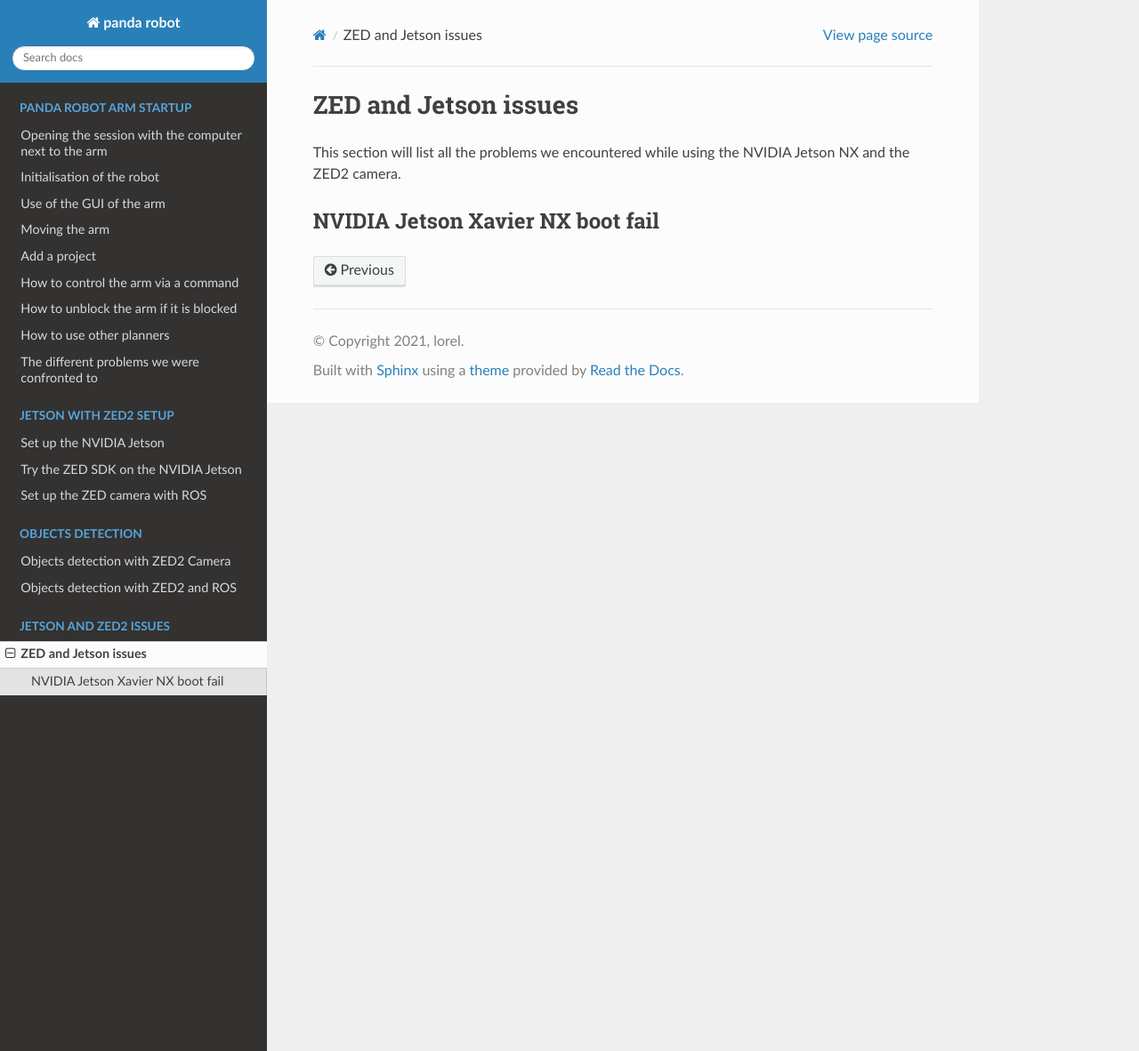
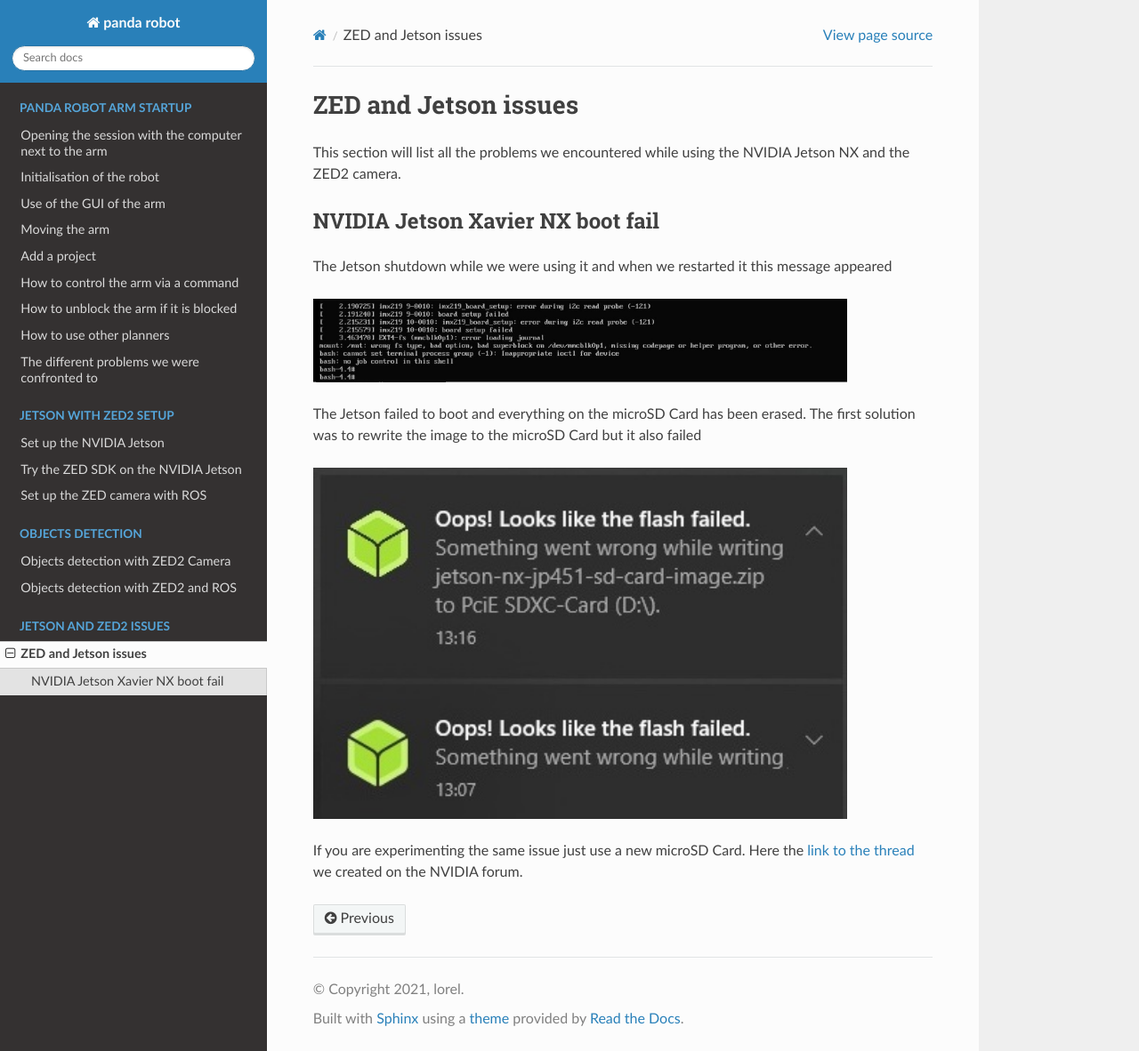
Before and after one commit to kmerckae/panda_safe_hrc_tutorial, a Sphinx documentation site: the page built from source/zed_jetson_issues/jetson_boot.rst, in a window 1280 px wide and 1182 px high. Shown: the whole window at 89% size. Built offline with Sphinx 7.4.7 and the Read the Docs theme 2.0.0, drawn with Linux system fonts in a browser that asks for light colours.

Commit message:
modification section zed_jetson_issues

```diff
--- a/source/zed_jetson_issues/jetson_boot.rst
+++ b/source/zed_jetson_issues/jetson_boot.rst
@@ -5,3 +5,15 @@ This section will list all the problems we encountered while using the NVIDIA Je
 
 NVIDIA Jetson Xavier NX boot fail
 ---------------------------------
+
+The Jetson shutdown while we were using it and when we restarted it this message appeared
+
+.. image:: images/jetson_issues_boot_failed.jpg
+    :width: 600
+
+The Jetson failed to boot and everything on the microSD Card has been erased. The first solution was to rewrite the image to the microSD Card but it also failed
+
+.. image:: images/flash_failed.jpg
+    :width: 600
+
+If you are experimenting the same issue just use a new microSD Card. Here the `link to the thread <https://forums.developer.nvidia.com/t/nvidia-jetson-xavier-nx-boot-fail/182229?u=kouassi948>`_ we created on the NVIDIA forum.
--- a/source/zed_jetson_start/jetson_setup.rst
+++ b/source/zed_jetson_start/jetson_setup.rst
@@ -48,7 +48,7 @@ In order to reduce lags on the Jetson turn on the fan to 100%
     sudo apt-get update
     sudo apt-get install python3-pip  # install pip3
     cd jetson_stats
-    python3 -m pip install -U jetson-stats
+    sudo -H pup3 install -U jetson-stats
 
 * Restart your Jetson and run :
 
--- a/source/zed_jetson_start/zed_ros_jetson.rst
+++ b/source/zed_jetson_start/zed_ros_jetson.rst
@@ -224,6 +224,10 @@ Once it's done:
     rosdep install --from-paths src --ignore-src -r -y
     catkin_make -DCMAKE_BUILD_TYPE=Release
 
+Synchronize the clock of the Jetson and your external computer
+**************************************************************
+
+You will need to synchronize the clock of the Jetson and your computer to visualize data on it.
 
 Display rviz on your external computer
 **************************************
```
Also changed, not shown: source/zed_jetson_issues/images/flash_failed.jpg (added), source/zed_jetson_issues/images/jetson_issues_boot_failed.jpg (added).
